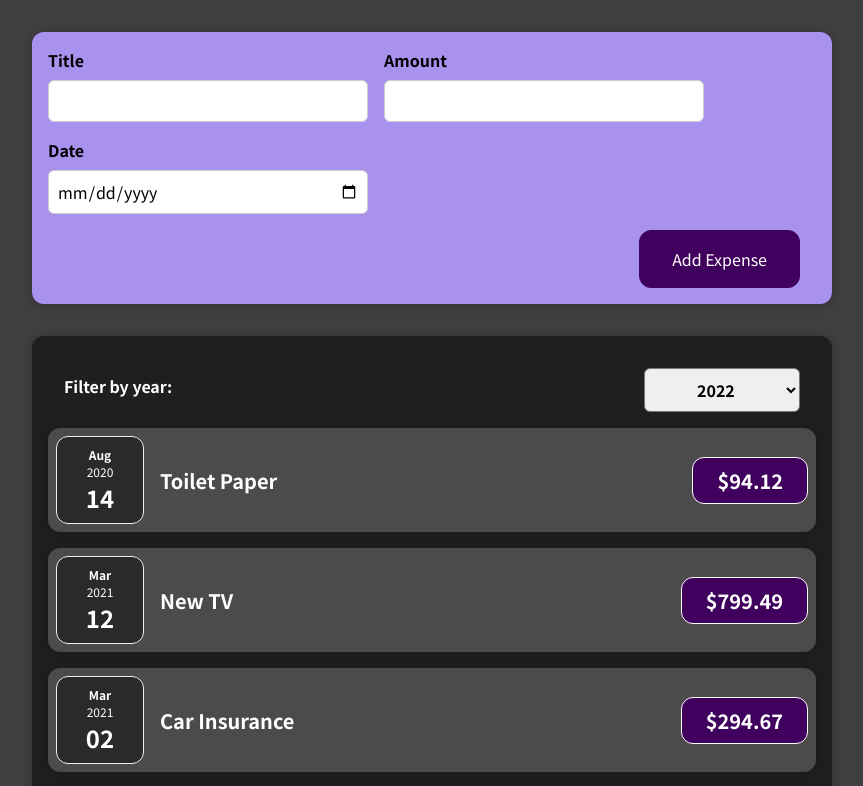
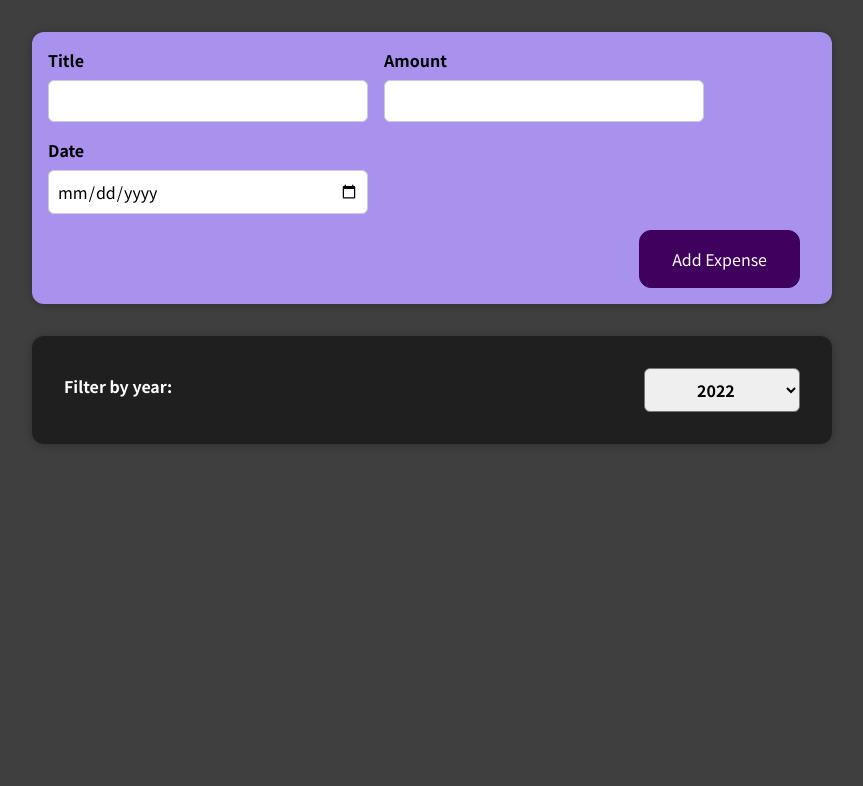
Before and after one commit to Raihan9797/react-complete-guide, a React (Create React App) app in the folder 05-rendering-lists-and-conditional-content/react-complete-guide/: page / in a window 1280 px wide. Shown: the top 786 px of the page, without its empty margins (208-1071 px from the left). Built offline with nearby package versions, Linux system fonts and the light colour scheme.

Commit message:
Assignment 3: my solution

```diff
--- a/05-rendering-lists-and-conditional-content/react-complete-guide/src/components/Expenses/Expenses.js
+++ b/05-rendering-lists-and-conditional-content/react-complete-guide/src/components/Expenses/Expenses.js
@@ -12,7 +12,7 @@ const Expenses = (props) => {
 
     function selectedYearHandler(selectedYear) {
         setSelectYear(selectedYear);
-        // console.log(selectedYear);
+        console.log(selectedYear);
     };
 
     return (
@@ -22,7 +22,10 @@ const Expenses = (props) => {
             onSelectYear = {selectedYearHandler}>
             </ExpenseFilter>
 
-            {props.items.map((expense) => (
+            {props.items
+            .filter((expense) => expense.date.getFullYear().toString() === selectYear )
+
+            .map((expense) => (
                 <ExpenseItem
                 key = {expense.id}
                 title = {expense.title}
```
